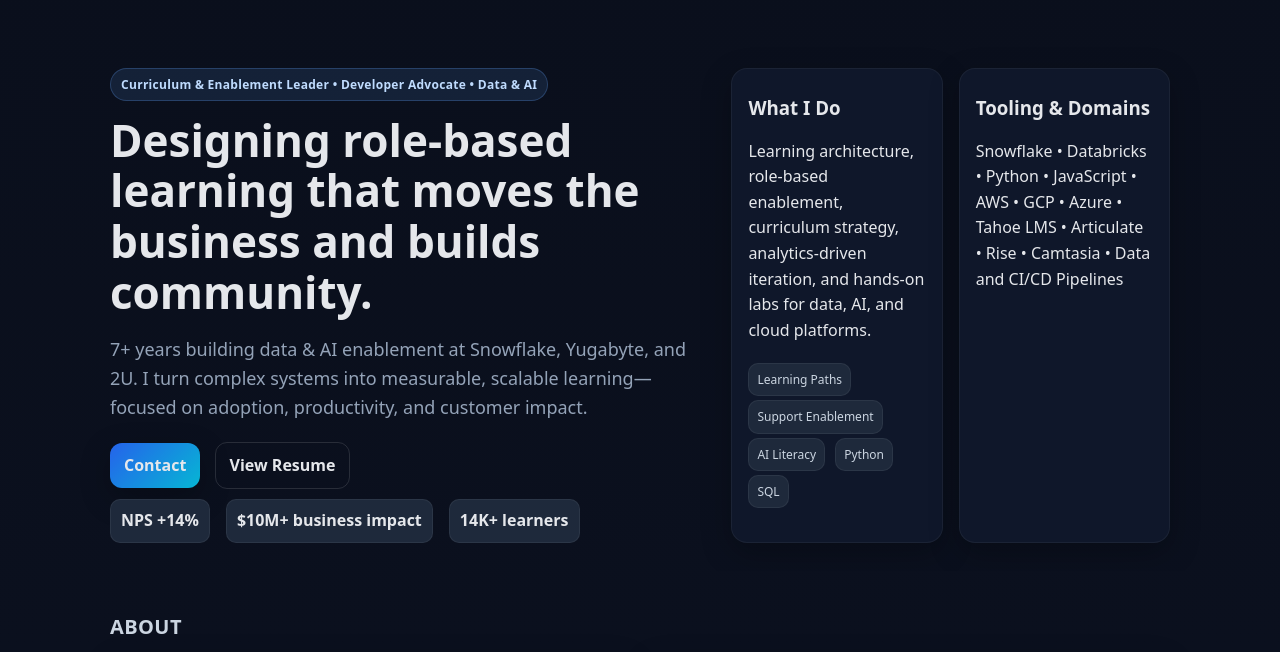
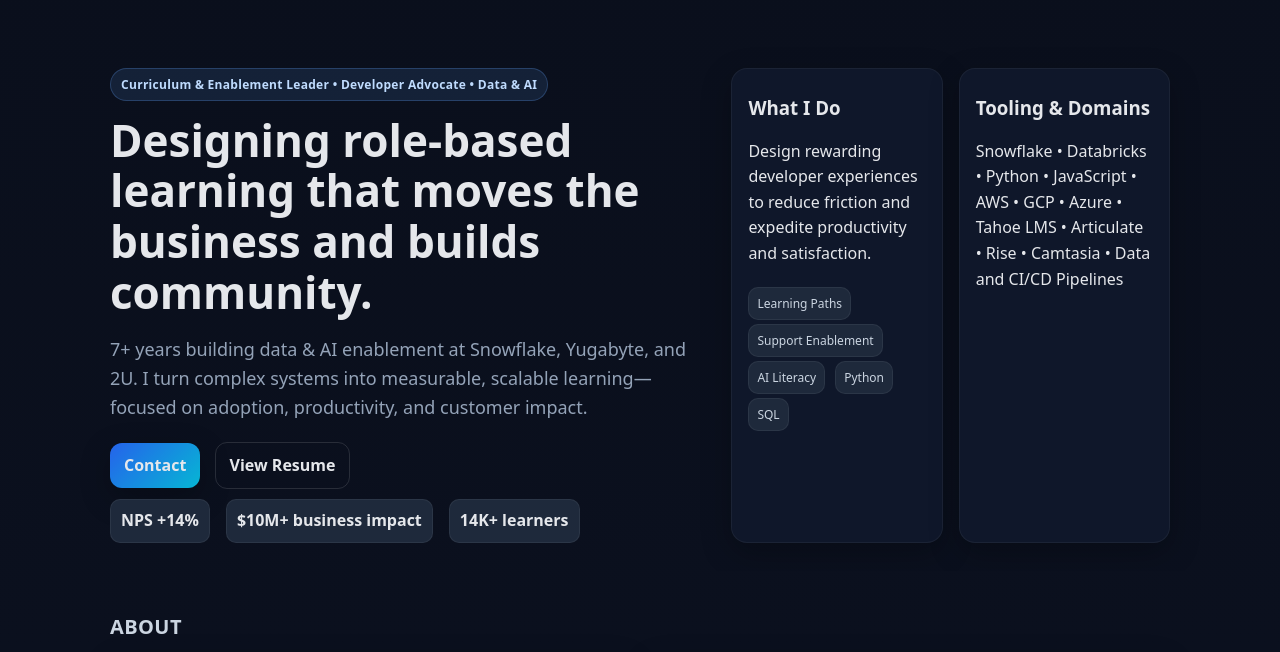
Before and after one commit to markjnkim/portfolio-mk, a plain HTML site: page index.html in a window 1280 px wide. Shown: the part 59-711 px from the top of the page. Drawn offline with Linux system fonts and the light colour scheme.

Commit message:
Update index.html
Update the what I do section.

```diff
--- a/index.html
+++ b/index.html
@@ -67,7 +67,7 @@
       <div class="hero-cards">
         <div class="card">
           <h3>What I Do</h3>
-          <p>Learning architecture, role‑based enablement, curriculum strategy, analytics‑driven iteration, and hands‑on labs for data, AI, and cloud platforms.</p>
+          <p>Design rewarding developer experiences to reduce friction and expedite productivity and satisfaction.</p>
           <div>
             <span class="tag">Learning Paths</span>
             <span class="tag">Support Enablement</span>
```
